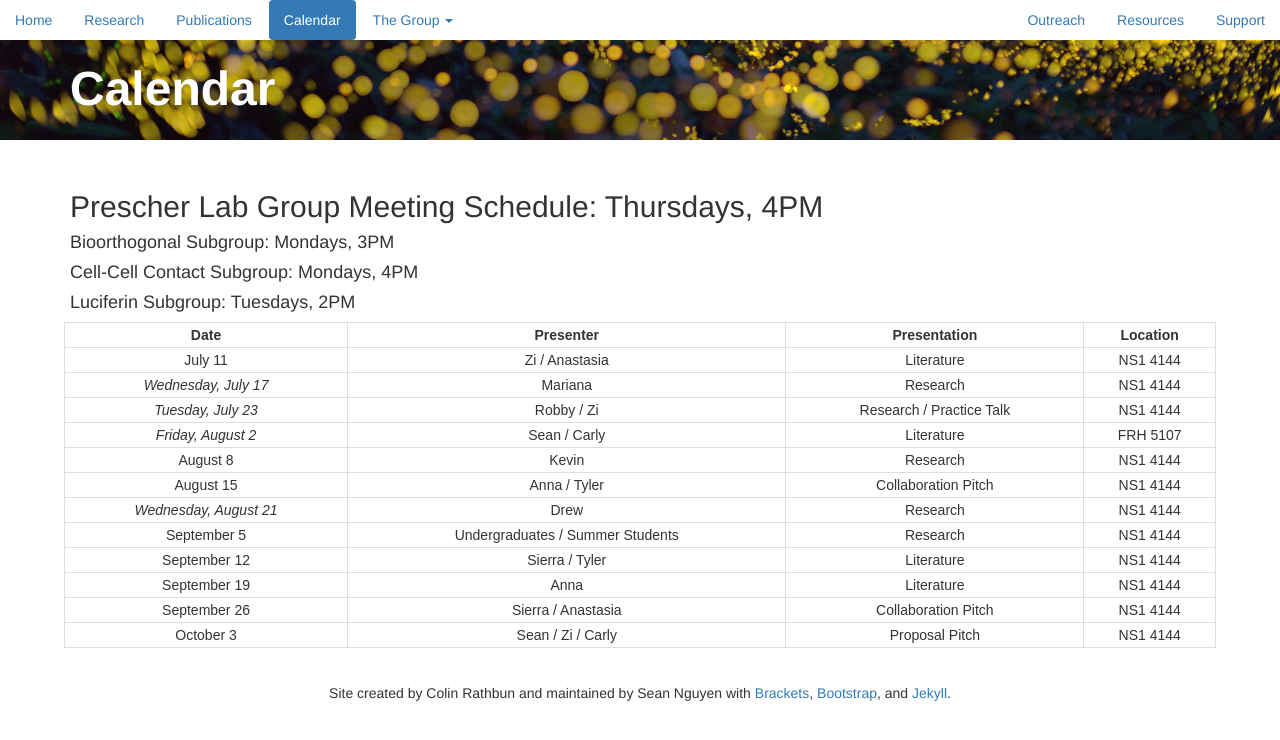
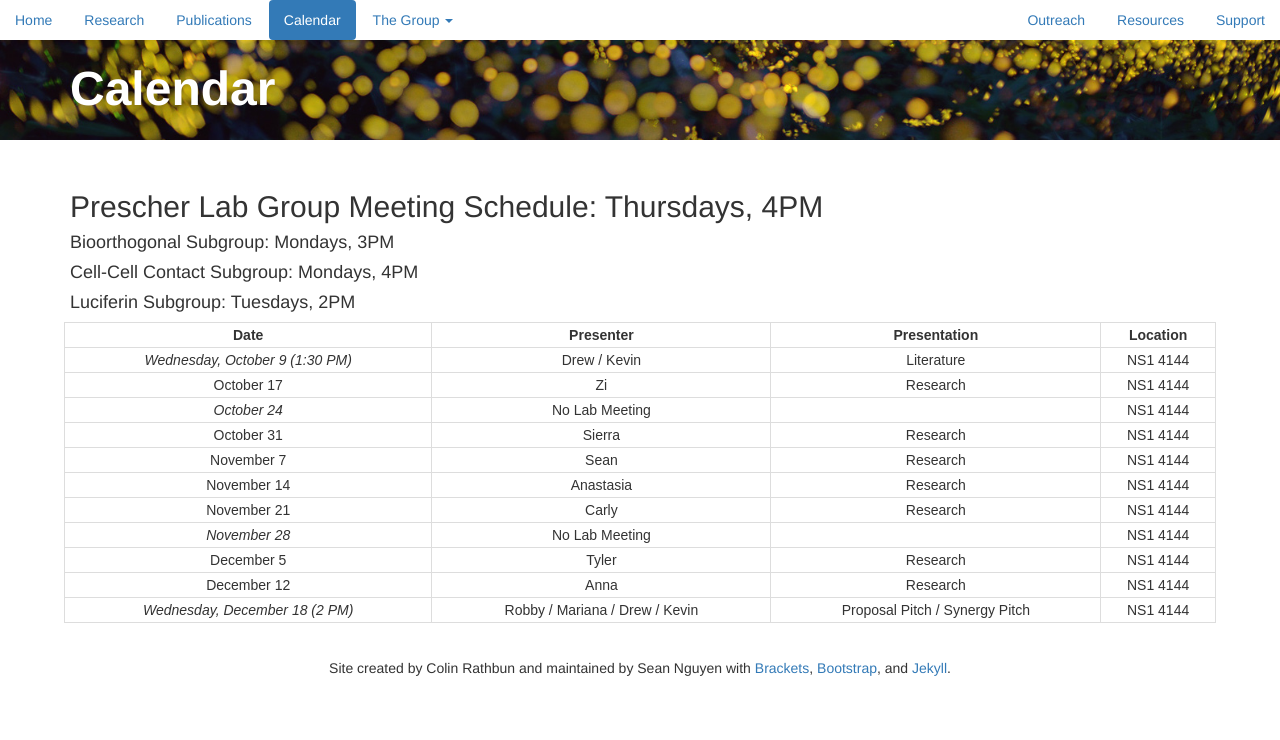
Before and after one commit to c-bun/Prescher-Lab-Site, a Jekyll site: the page built from Calendar.html, in a window 1280 px wide. Shown: the top 740 px of the page. Built offline with Jekyll 4.4.1, drawn with Linux system fonts in a browser that asks for light colours.

Commit message:
PrescherLabSite_October2019_Update1

```diff
--- a/Calendar.html
+++ b/Calendar.html
@@ -34,16 +34,15 @@ padding: 2px;
     <table align="center">
     <thead><tr class="tableizer-firstrow">
      <th>Date</th><th>Presenter</th><th>Presentation</th><th>Location</th></tr></thead><tbody>
-       <tr><td>July 11</td><td>Zi / Anastasia</td><td>Literature</td><td>NS1 4144</td></tr>
-       <tr><td><i>Wednesday, July 17</i></td><td>Mariana</td><td>Research</td><td>NS1 4144</td></tr>
-       <tr><td><i>Tuesday, July 23</i></td><td>Robby / Zi</td><td>Research / Practice Talk</td><td>NS1 4144</td></tr>
-       <tr><td><i>Friday, August 2</i></td><td>Sean / Carly</td><td>Literature</td><td>FRH 5107</td></tr>
-       <tr><td>August 8</td><td>Kevin</td><td>Research</td><td>NS1 4144</td></tr>
-       <tr><td>August 15</td><td>Anna / Tyler</td><td>Collaboration Pitch</td><td>NS1 4144</td></tr>
-       <tr><td><i>Wednesday, August 21</i></td><td>Drew</td><td>Research</td><td>NS1 4144</td></tr>
-       <tr><td>September 5</td><td>Undergraduates / Summer Students</td><td>Research</td><td>NS1 4144</td></tr>
-       <tr><td>September 12</td><td>Sierra / Tyler</td><td>Literature</td><td>NS1 4144</td></tr>
-       <tr><td>September 19</td><td>Anna</td><td>Literature</td><td>NS1 4144</td></tr>
-       <tr><td>September 26</td><td>Sierra / Anastasia</td><td>Collaboration Pitch</td><td>NS1 4144</td></tr>
-       <tr><td>October 3</td><td>Sean / Zi / Carly</td><td>Proposal Pitch</td><td>NS1 4144</td></tr>
+       <tr><td><i>Wednesday, October 9 (1:30 PM)</i></td><td>Drew / Kevin</td><td>Literature</td><td>NS1 4144</td></tr>
+       <tr><td>October 17</td><td>Zi</td><td>Research</td><td>NS1 4144</td></tr>
+       <tr><td><i>October 24</i></td><td>No Lab Meeting</td><td></td><td>NS1 4144</td></tr>
+       <tr><td>October 31</td><td>Sierra</td><td>Research</td><td>NS1 4144</td></tr>
+       <tr><td>November 7</td><td>Sean</td><td>Research</td><td>NS1 4144</td></tr>
+       <tr><td>November 14</td><td>Anastasia</td><td>Research</td><td>NS1 4144</td></tr>
+       <tr><td>November 21</td><td>Carly</td><td>Research</td><td>NS1 4144</td></tr>
+       <tr><td><i>November 28</i></td><td>No Lab Meeting</td><td></td><td>NS1 4144</td></tr>
+       <tr><td>December 5</td><td>Tyler</td><td>Research</td><td>NS1 4144</td></tr>
+       <tr><td>December 12</td><td>Anna</td><td>Research</td><td>NS1 4144</td></tr>
+       <tr><td><i>Wednesday, December 18 (2 PM)</i></td><td>Robby / Mariana / Drew / Kevin</td><td>Proposal Pitch / Synergy Pitch</td><td>NS1 4144</td></tr>
       </tbody></table>
--- a/_data/publications.csv
+++ b/_data/publications.csv
@@ -1,4 +1,6 @@
 number,authors,title,journal,year,volume,pages,note,link
+57,"Nguyen, S. S.*; Ferreira, A. J.*; Long, Z. G.; Heiss, T. K.; Dorn, R. S.; Row, R. D.; Prescher, J. A.",Butenolide synthesis from functionalized cyclopropenones,Org. Lett.,2019,,,In revision,
+56,"Williams, S. J.; Prescher, J. A.",Building Biological Flashlights: Orthogonal Luciferases and Luciferins for in Vivo Imaging,Acc. Chem. Res.,2019,,,ASAP,https://pubs.acs.org/doi/10.1021/acs.accounts.9b00391
 55,"Kamber, D. N.*; Nguyen, S. S.*; Liu, F.; Briggs, J. S.; Shih, H.-W.; Row, R. D.; Long, Z. G.; Houk, K. N.; Liang, Y.; Prescher, J. A.",Isomeric triazines exhibit unique profiles of bioorthogonal reactivity,Chem. Sci.,2019,,,Advance Article,https://pubs.rsc.org/en/content/articlelanding/2019/sc/c9sc01427f#!divAbstract
 54,"Heiss, T. K.; Prescher, J. A.",Cyclopropeniminium ions exhibit unique reactivity profiles with bioorthogonal phosphines,J. Org. Chem.,2019,84,7443-7448,,https://pubs.acs.org/doi/10.1021/acs.joc.9b00518
 53,"Row, R. D.; Prescher, J. A.",A Cyclopropenethione-Phosphine Ligation for Rapid Biomolecule Labeling,Org. Lett.,2018,20,5614-5617,,https://pubs.acs.org/doi/10.1021/acs.orglett.8b02296
```
Also changed, not shown: _data/group.csv (+12 -9 lines), _posts/2019-01-23-2019-News.markdown (+6 -2 lines), images/TOCs/51.png, images/TOCs/55.jpeg, images/TOCs/56.png (added), images/TOCs/57.jpeg (added), images/group/Taylor_Landon.jpg (added).
